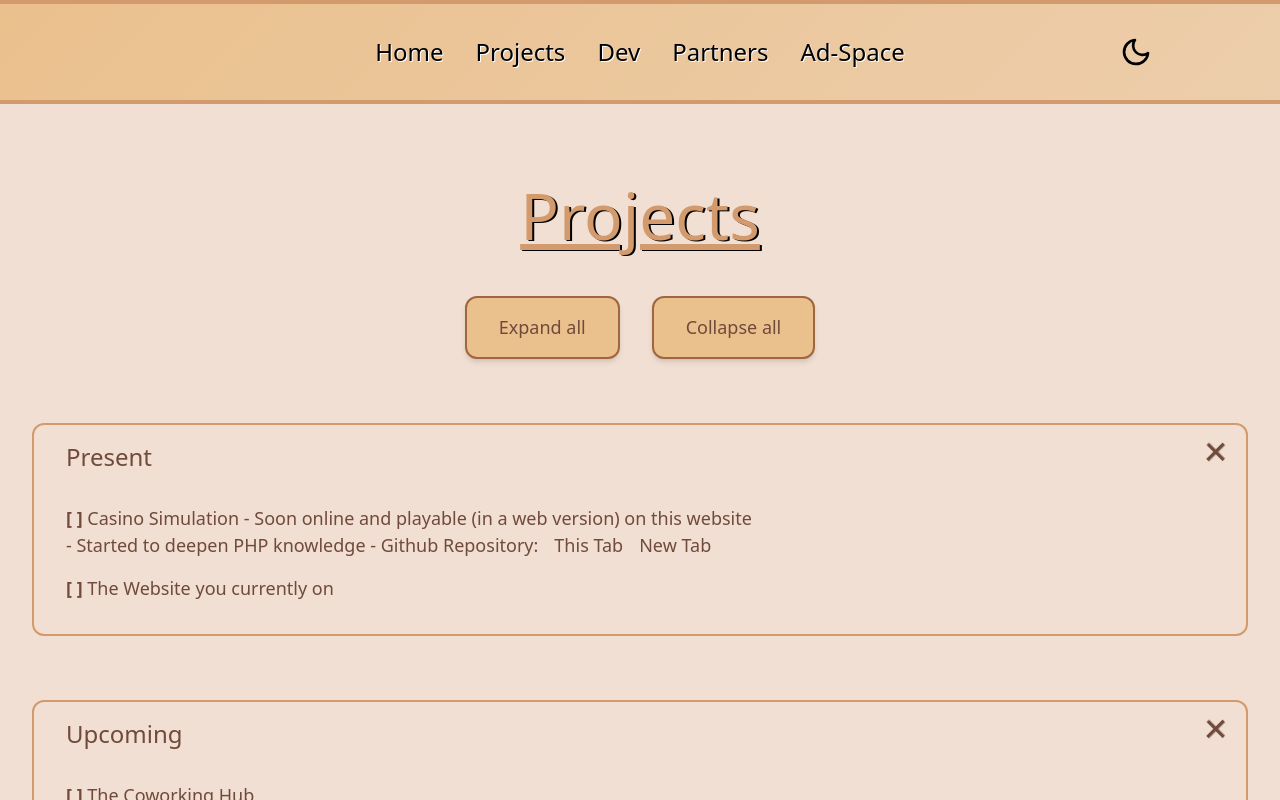
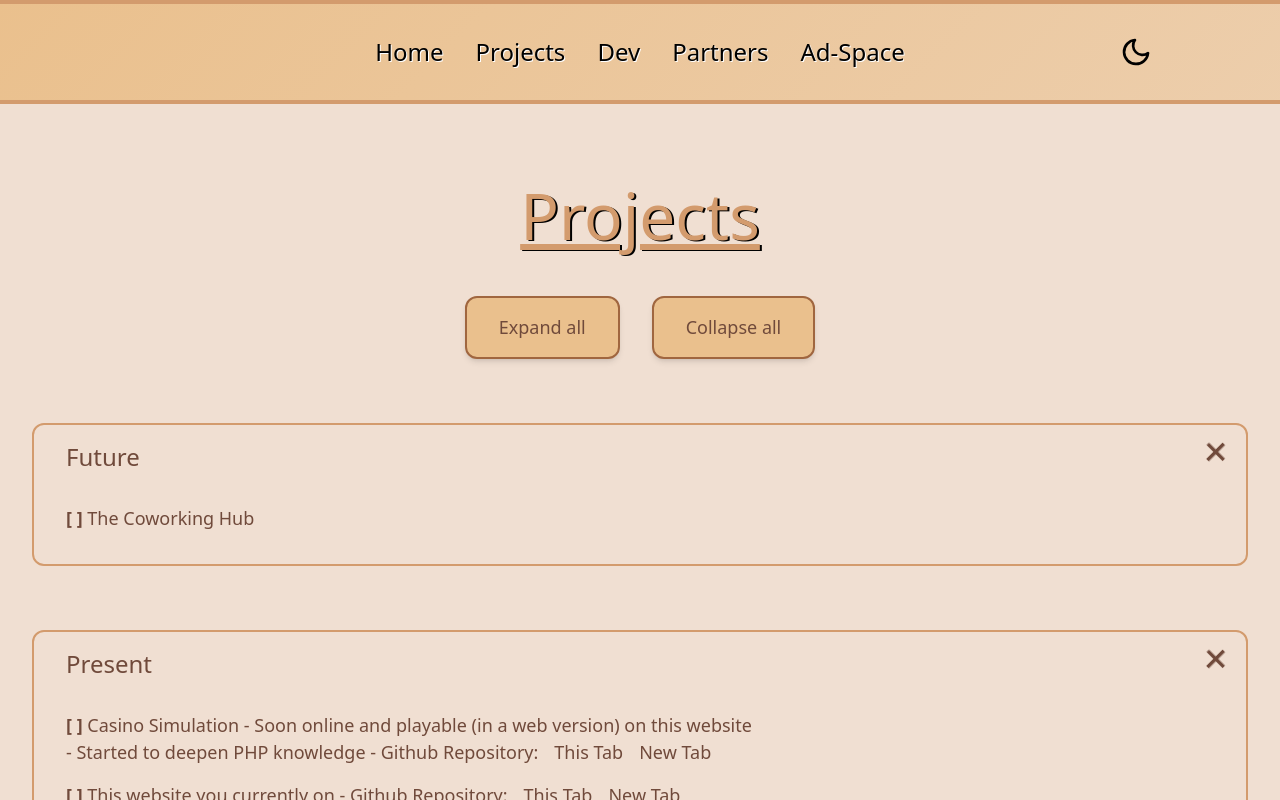
Before and after one commit to lilalunex/best-personal-website-on-the-internet, a SvelteKit app: page /projects in a window 1280 px wide. Both pictures are taken after a click on the button "Expand all". Shown: the top 800 px of the page. Built offline with nearby package versions, Linux system fonts and the light colour scheme; no server answers.

Commit message:
projects update

```diff
--- a/src/routes/projects/+page.svelte
+++ b/src/routes/projects/+page.svelte
@@ -46,6 +46,22 @@
             <div class="my-8 md:my-16 border-2 border-golden-tan rounded-xl text-earthy-brown dark:text-darkreader-earthy-brown">
                 <h2>
                     <button class="relative cursor-pointer text-2xl pl-8 py-4 w-full text-left flex justify-between items-center"
+                            on:click={() => isOpen.future = !isOpen.future}>
+                        Future
+                        <span class={`absolute right-4 bottom-3.5 text-5xl transition-transform duration-300 transform ${isOpen.future ? 'rotate-45' : ''}`}>+</span>
+                    </button>
+                </h2>
+
+                <div class={`overflow-hidden transition-all duration-300 ease-in-out ${isOpen.future ? "max-h-100 opacity-100" : "max-h-0 opacity-0"}`}>
+                    <div class="ml-8 pb-8">
+                        <p class="pt-4"><span class="fw-bold">[ ]</span> The Coworking Hub</p>
+                    </div>
+                </div>
+            </div>
+
+            <div class="my-8 md:my-16 border-2 border-golden-tan rounded-xl text-earthy-brown dark:text-darkreader-earthy-brown">
+                <h2>
+                    <button class="relative cursor-pointer text-2xl pl-8 py-4 w-full text-left flex justify-between items-center"
                             on:click={() => isOpen.present = !isOpen.present}>
                         Present<span
                             class={`absolute right-4 bottom-3.5 text-5xl transition-transform duration-300 transform ${isOpen.present ? 'rotate-45' : ''}`}>+</span>
@@ -67,24 +83,14 @@
                             Tab</a>
                         </p>
                         <p class="pt-4">
-                            <span class="fw-bold">[ ]</span> The Website you currently on
+                            <span class="fw-bold">[ ]</span> This website you currently on - Github
+                            Repository:<a href="https://github.com/lilalunex/best-personal-website-on-the-internet/"
+                                          class="color-earthy-brown dark:color-darkreader-earthy-brown ml-4 hover:underline">This
+                            Tab</a><a
+                                href="https://github.com/lilalunex/best-personal-website-on-the-internet/"
+                                class="color-earthy-brown dark:color-darkreader-earthy-brown ml-4 hover:underline">New
+                            Tab</a>
                         </p>
-                    </div>
-                </div>
-            </div>
-
-            <div class="my-8 md:my-16 border-2 border-golden-tan rounded-xl text-earthy-brown dark:text-darkreader-earthy-brown">
-                <h2>
-                    <button class="relative cursor-pointer text-2xl pl-8 py-4 w-full text-left flex justify-between items-center"
-                            on:click={() => isOpen.future = !isOpen.future}>
-                        Upcoming
-                        <span class={`absolute right-4 bottom-3.5 text-5xl transition-transform duration-300 transform ${isOpen.future ? 'rotate-45' : ''}`}>+</span>
-                    </button>
-                </h2>
-
-                <div class={`overflow-hidden transition-all duration-300 ease-in-out ${isOpen.future ? "max-h-100 opacity-100" : "max-h-0 opacity-0"}`}>
-                    <div class="ml-8 pb-8">
-                        <p class="pt-4"><span class="fw-bold">[ ]</span> The Coworking Hub</p>
                     </div>
                 </div>
             </div>
@@ -113,8 +119,7 @@
                         </p>
                         <p class="pt-4"><span class="fw-bold">[X]</span> 2023 Website - Used learning VueJS -
                             <a href="https://lilalunex.dev/first-vue-website/index.html"
-                               class="color-earthy-brown dark:color-darkreader-earthy-brown ml-4  hover:underline">This
-                                Tab</a>
+                               class="color-earthy-brown dark:color-darkreader-earthy-brown ml-4  hover:underline">This Tab</a>
                             <a href="https://lilalunex.dev/first-vue-website/index.html" target="_blank"
                                class="color-earthy-brown dark:color-darkreader-earthy-brown ml-4  hover:underline">New
                                 Tab</a>
```
